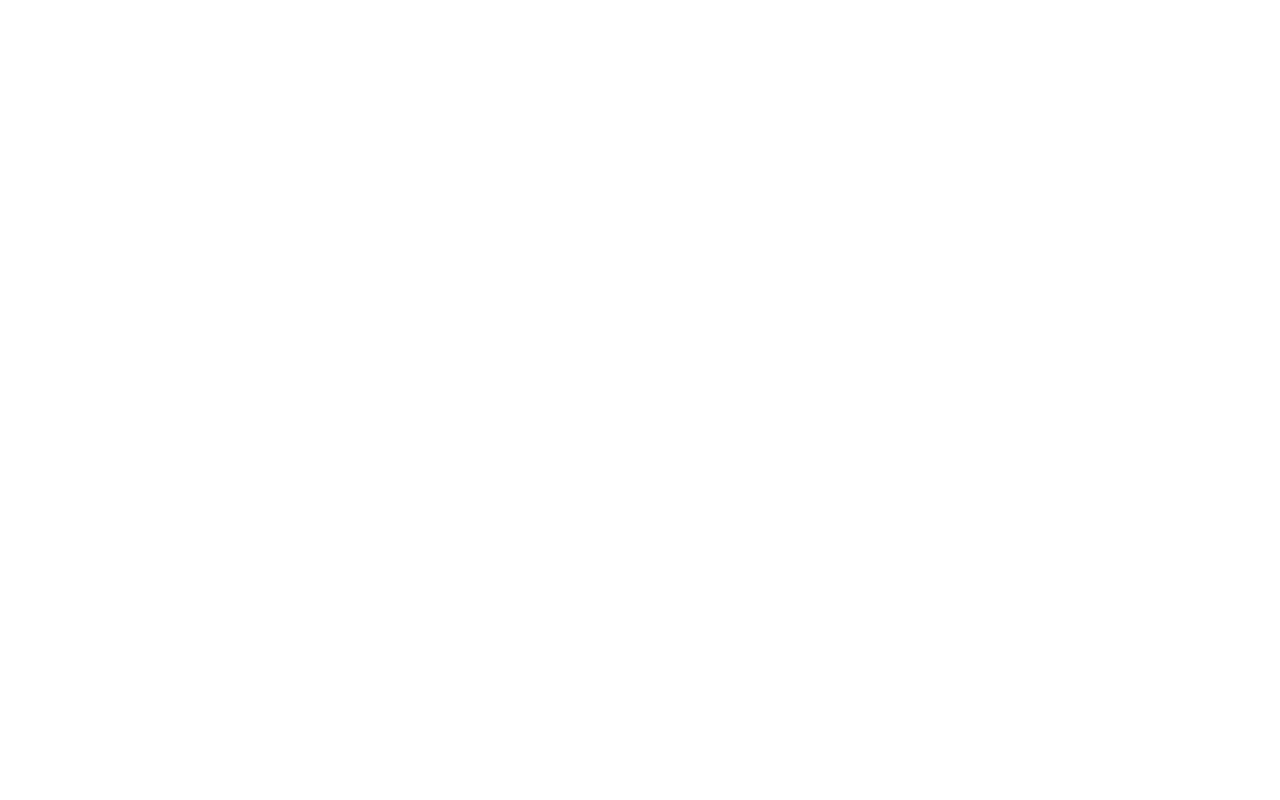
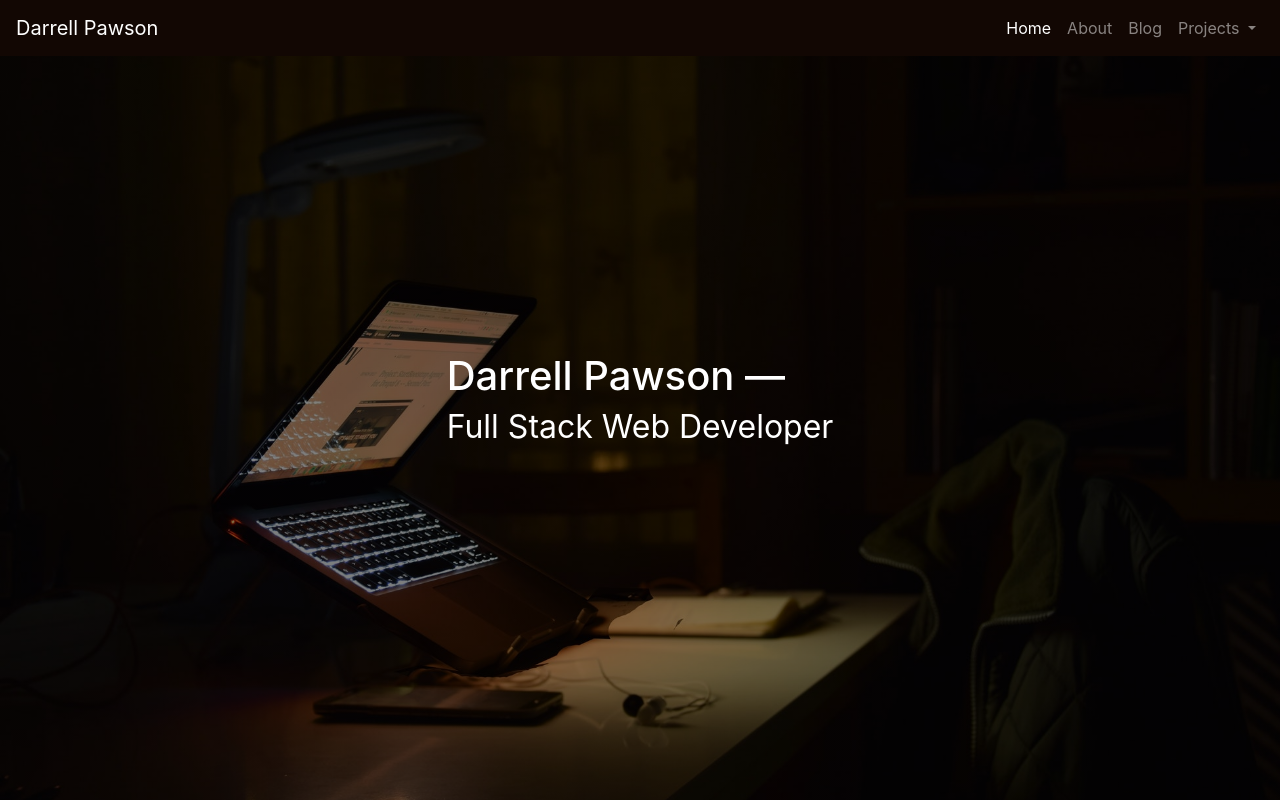
Before and after one commit to dpawson905/portfolio-2018, a website: page index.html in a window 1280 px wide. Drawn offline with Linux system fonts and the light colour scheme.

Commit message:
add hero image and navbar

```diff
--- a/assets/css/main.css
+++ b/assets/css/main.css
@@ -0,0 +1,22 @@
+.bg-hero {
+  background-color: #120703;
+}
+
+.hero {
+  background-image: linear-gradient(rgba(0, 0, 0, 0.5), rgba(0, 0, 0, 0.5)),
+    url(../images/hero.jpg);
+  min-height: 100vh;
+  min-width: auto;
+  background-position: center;
+  background-size: cover;
+  background-attachment: fixed;
+}
+
+.hero-text-box {
+  color: #fff;
+  position: absolute;
+  top: 50%;
+  left: 50%;
+  -webkit-transform: translate(-50%, -50%);
+  transform: translate(-50%, -50%);
+}
--- a/index.html
+++ b/index.html
@@ -21,6 +21,49 @@
 </head>
 
 <body>
+  <header class="hero">
+    <nav class="navbar navbar-expand-lg navbar-dark bg-hero">
+      <a class="navbar-brand" href="#">Darrell Pawson</a>
+      <button class="navbar-toggler" type="button" data-toggle="collapse" data-target="#navbarSupportedContent" aria-controls="navbarSupportedContent"
+        aria-expanded="false" aria-label="Toggle navigation">
+        <span class="navbar-toggler-icon"></span>
+      </button>
+
+      <div class="collapse navbar-collapse" id="navbarSupportedContent">
+        <ul class="navbar-nav ml-auto">
+          <li class="nav-item active">
+            <a class="nav-link" href="#">Home
+              <span class="sr-only">(current)</span>
+            </a>
+          </li>
+          <li class="nav-item">
+            <a class="nav-link" href="#">About</a>
+          </li>
+          <li class="nav-item">
+            <a class="nav-link" href="#">Blog</a>
+          </li>
+          <li class="nav-item dropdown">
+            <a class="nav-link dropdown-toggle" href="#" id="navbarDropdown" role="button" data-toggle="dropdown" aria-haspopup="true"
+              aria-expanded="false">
+              Projects
+            </a>
+            <div class="dropdown-menu" aria-labelledby="navbarDropdown">
+              <a class="dropdown-item" href="#">Action</a>
+              <a class="dropdown-item" href="#">Another action</a>
+              <div class="dropdown-divider"></div>
+              <a class="dropdown-item" href="#">Something else here</a>
+            </div>
+          </li>
+        </ul>
+      </div>
+    </nav>
+    <h1 class="hero-text-box">Darrell Pawson &mdash;
+      <br>
+      <span class="small">Full Stack Web Developer</span>
+    </h1>
+  </header>
+
+
   <script src="assets/vendors/js/jquery-3.3.1.min.js"></script>
   <script src="assets/vendors/js/jquery.waypoints.min.js"></script>
   <script src="assets/vendors/js/popper.min.js"></script>
```
Also changed, not shown: assets/images/hero.jpg (added). Lines whose indentation alone changed are shown as unchanged.
